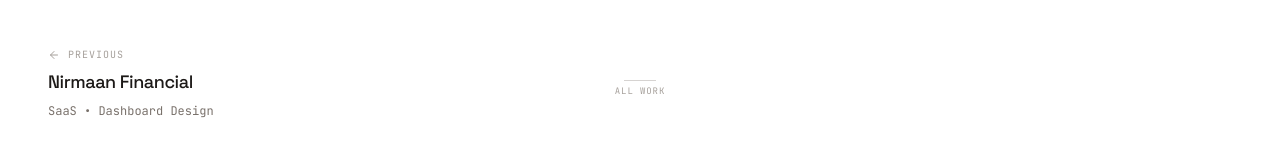
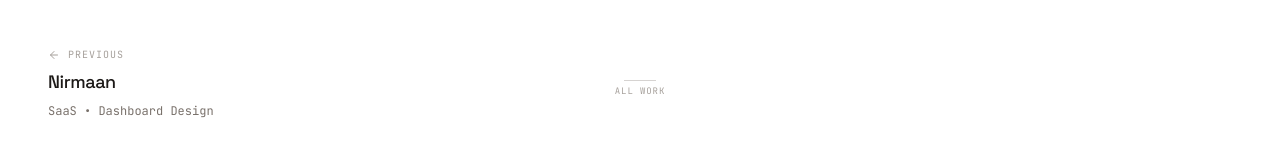
Before and after one commit to nikhil808m-ux/portfolio, a React (Vite) app: page /case-studies/fluxkey-console in a window 1280 px wide. Shown: the part 569-729 px from the top of the page. Built offline with nearby package versions, Linux system fonts and the light colour scheme.

Commit message:
Update Nirmaan card details (title, tags, description)

```diff
--- a/src/app/data/projects.ts
+++ b/src/app/data/projects.ts
@@ -36,12 +36,12 @@
   },
   {
     slug: "nirmaan-financial",
-    title: "Nirmaan Financial",
+    title: "Nirmaan",
     category: "SaaS \u2022 Dashboard Design",
-    description: "A financial runway simulator for early-stage founders. Turning dry spreadsheets into an engaging, interactive dashboard that tells a story.",
+    description: "A decision-support tool for creative founders that makes pricing consequences visible in real time. It helps them understand the impact of decisions as they make them.",
     imageUrl: "/nirmaan.png",
     year: "2026",
-    tags: ["Data Visualization", "SaaS", "Dashboard UI"],
+    tags: ["Product Design", "UI UX"],
     status: "published"
   },
   {
```
